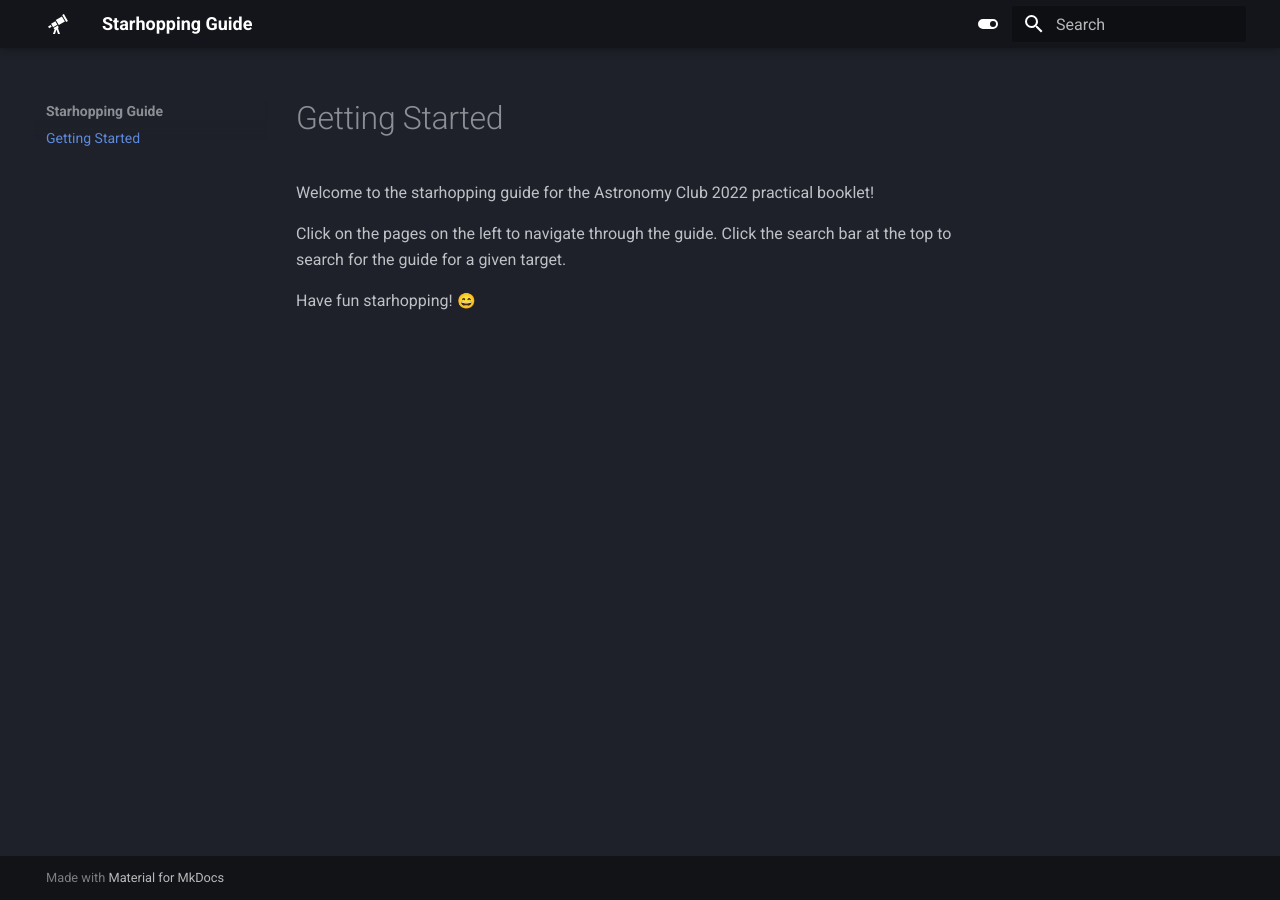
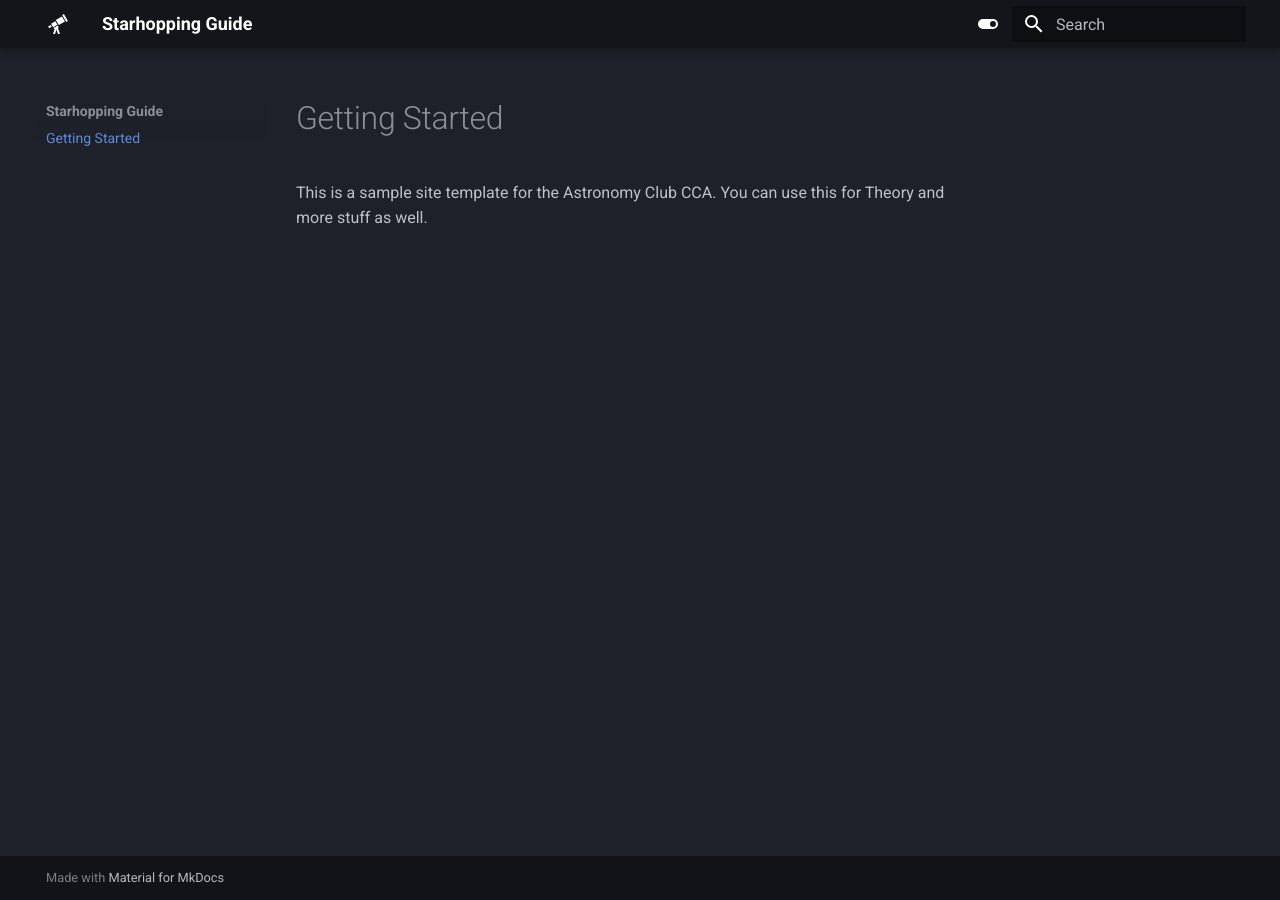
Before and after one commit to nushastro/astrosite, an MkDocs documentation site: the page built from docs/index.md, in a window 1280 px wide. Built offline with MkDocs 1.6.1 and Material for MkDocs 9.7.7, drawn with Linux system fonts in a browser that asks for light colours; emoji names are drawn with the system emoji font.

Commit message:
Generalise

```diff
--- a/docs/index.md
+++ b/docs/index.md
@@ -1,8 +1,3 @@
 # Getting Started
 
-Welcome to the starhopping guide for the Astronomy Club 2022 practical booklet!
-
-Click on the pages on the left to navigate through the guide. Click the search bar at the top to search for the guide
-for a given target.
-
-Have fun starhopping! :smile:
+This is a sample site template for the Astronomy Club CCA. You can use this for Theory and more stuff as well.
```
Also changed, not shown: README.md (+2 -4 lines), 5 other files.
